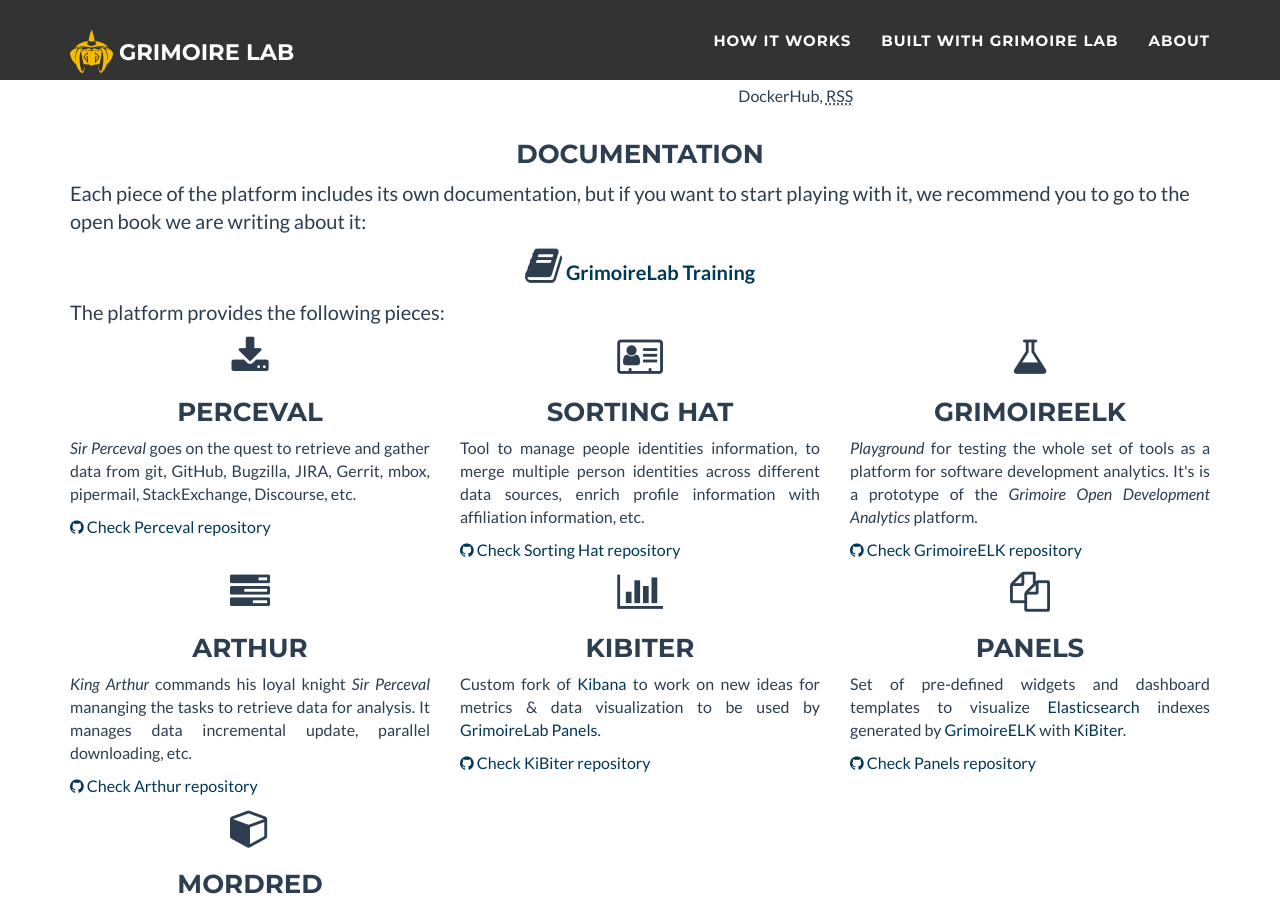
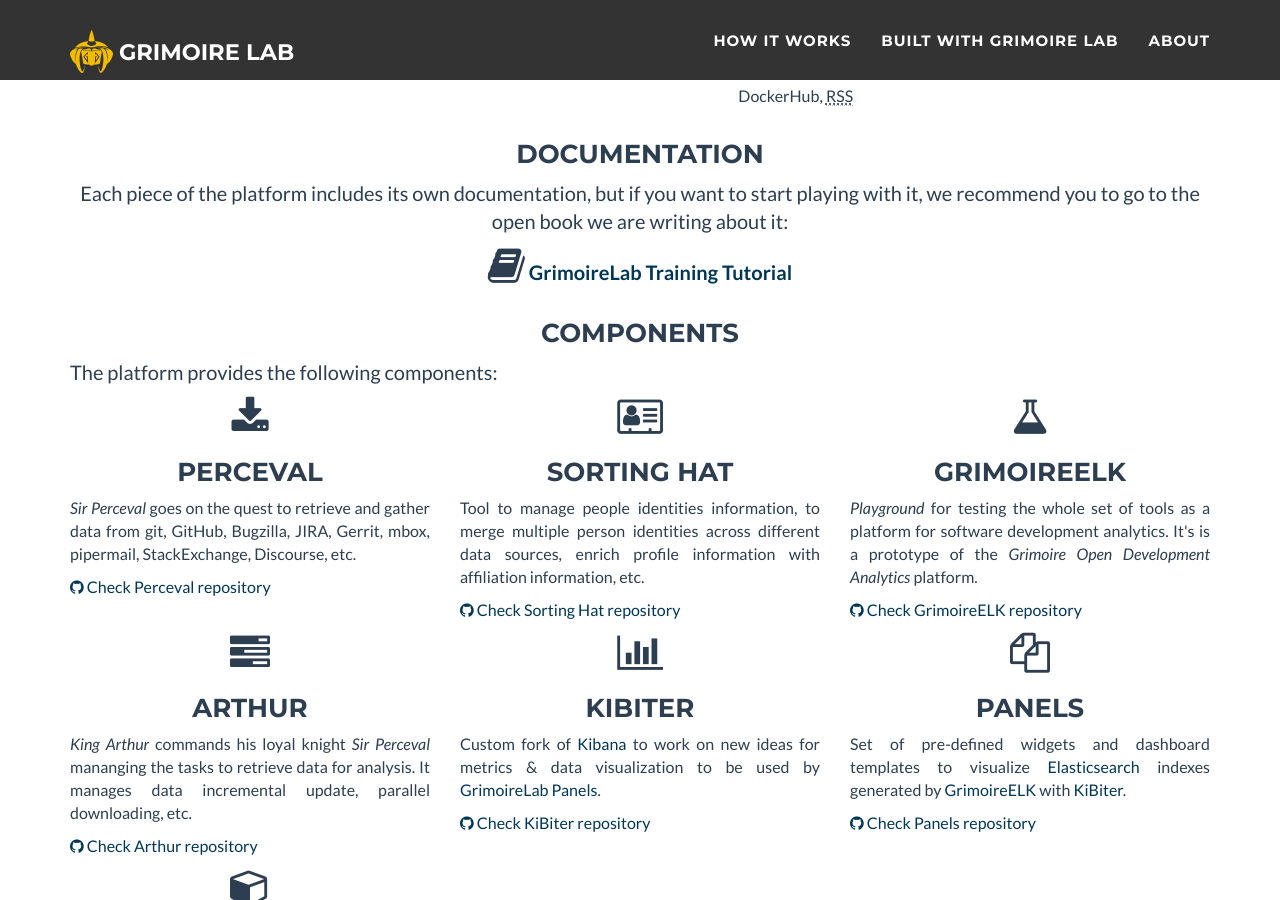
Before and after one commit to chaoss/grimoirelab, a Jekyll site: the page built from index.html, in a window 1280 px wide and 900 px high, scrolled down 1397 px. Built offline with Jekyll 4.4.1, drawn with Linux system fonts in a browser that asks for light colours; nearby versions of some CDN libraries.

Commit message:
Update index.html

```diff
--- a/index.html
+++ b/index.html
@@ -116,14 +116,15 @@
     <div class="row">
       <div class="col-lg-12">
         <h3 class="text-center">Documentation</h3>
-        <p>Each piece of the platform includes its own documentation, but if you want to start playing with it, we recommend you to go to the open book we are writing about it:</p>
-        <p class="text-center"><i class="fa fa-book fa-2x"></i><a href="https://www.gitbook.com/book/grimoirelab/grimoirelab-training/details" target="_blank"> <strong>GrimoireLab Training</strong></a></p>
+        <p class="text-center">Each piece of the platform includes its own documentation, but if you want to start playing with it, we recommend you to go to the open book we are writing about it:</p>
+        <p class="text-center"><i class="fa fa-book fa-2x"></i><a href="https://www.gitbook.com/book/grimoirelab/training" target="_blank"> <strong>GrimoireLab Training Tutorial</strong></a></p>
       </div>
     </div>
 
     <div class="row">
       <div class="col-lg-12">
-        <p>The platform provides the following pieces:</p>
+        <h3 class="text-center">Components</h3>
+        <p>The platform provides the following components:</p>
       {% for project in site.data.projects %}
         {% capture modulo %}{{ forloop.index0 | modulo:3 }}{% endcapture %}
 
```
